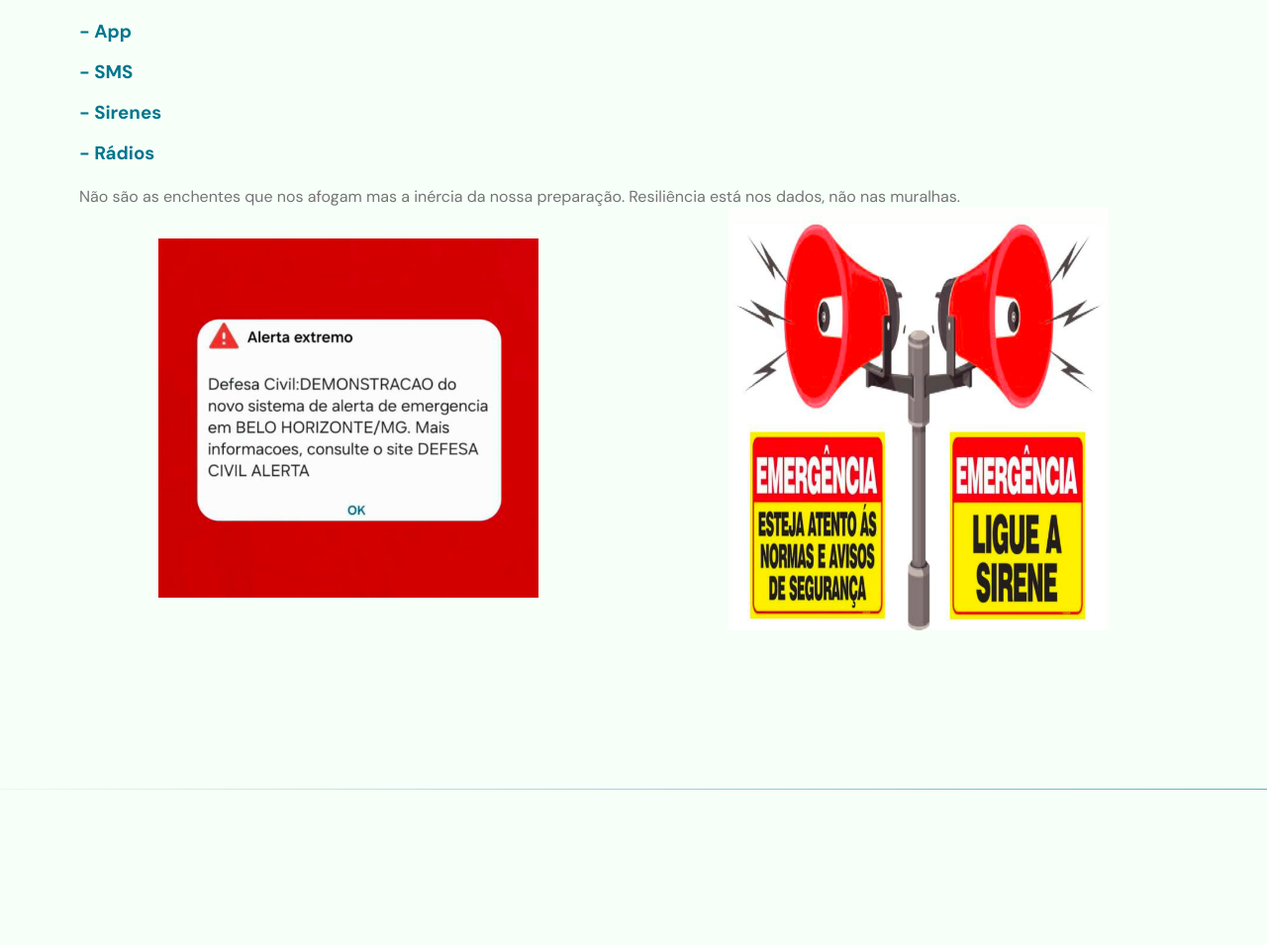
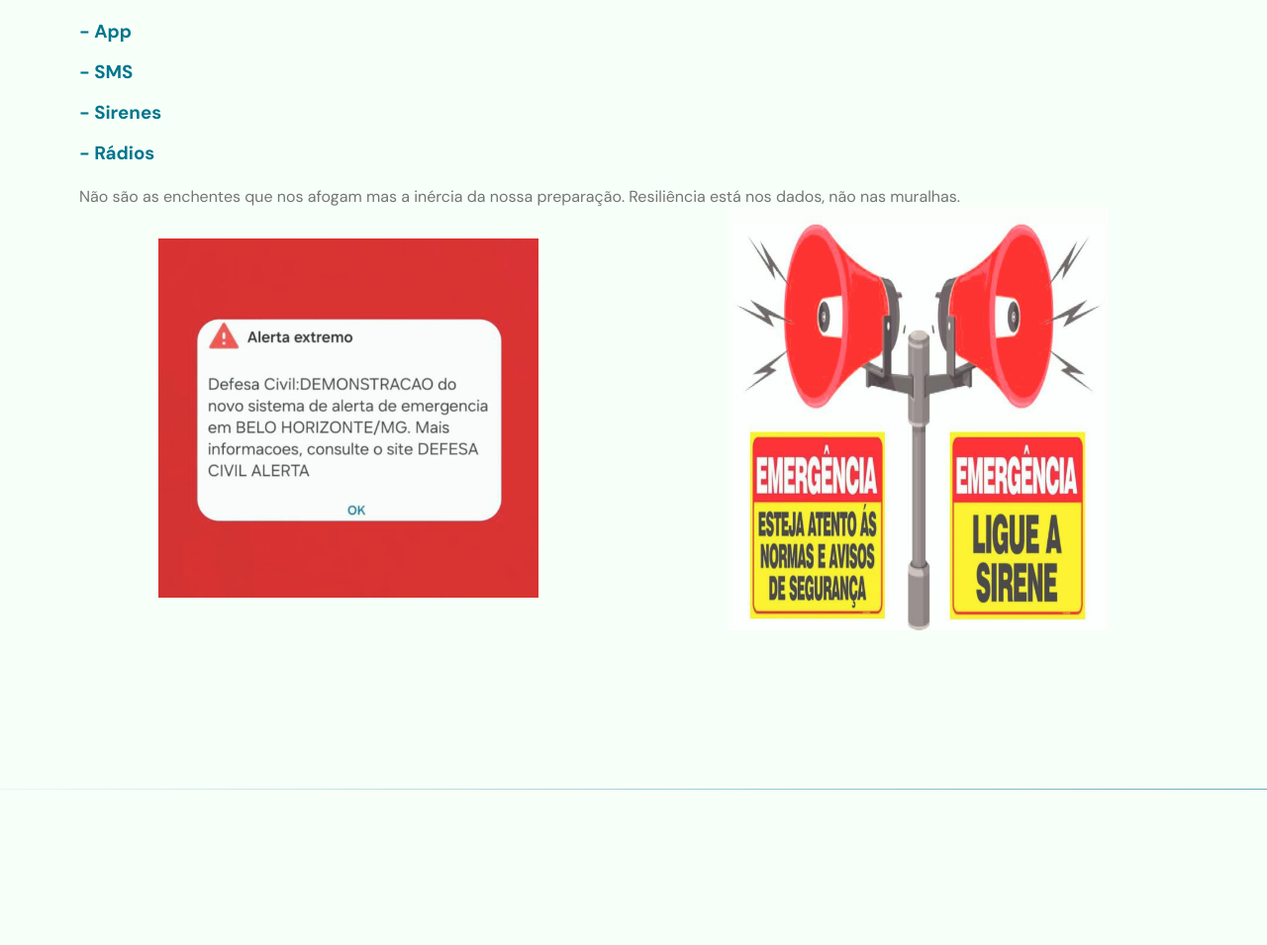
Before and after one commit to rb-belarmino/sirae, a plain HTML site: page index.html in a window 1280 px wide. Shown: the part 4778-5733 px from the top of the page at 99% size. Drawn offline with nearby package versions, Linux system fonts and the light colour scheme; files whose address does not match are found by name.

Commit message:
feat: adjust image opacity for improved visual consistency in header

```diff
--- a/index.html
+++ b/index.html
@@ -154,8 +154,8 @@
                         Resiliência está nos dados, não nas muralhas.
                     </p>
                     <div style="display: flex; gap: 12rem; justify-content: center; align-items: center;">
-                        <img src="/assets/fotos/alerta.png" alt="" style="width: 24rem; height: auto;">
-                        <img src="/assets/fotos/sirene.png" alt="" style="width: 24rem; height: auto;">
+                        <img src="/assets/fotos/alerta.png" alt="" style="width: 24rem; height: auto; opacity: 0.8;">
+                        <img src="/assets/fotos/sirene.png" alt="" style="width: 24rem; height: auto; opacity: 0.8;">
                     </div>
                 </header>
             </div>
```
